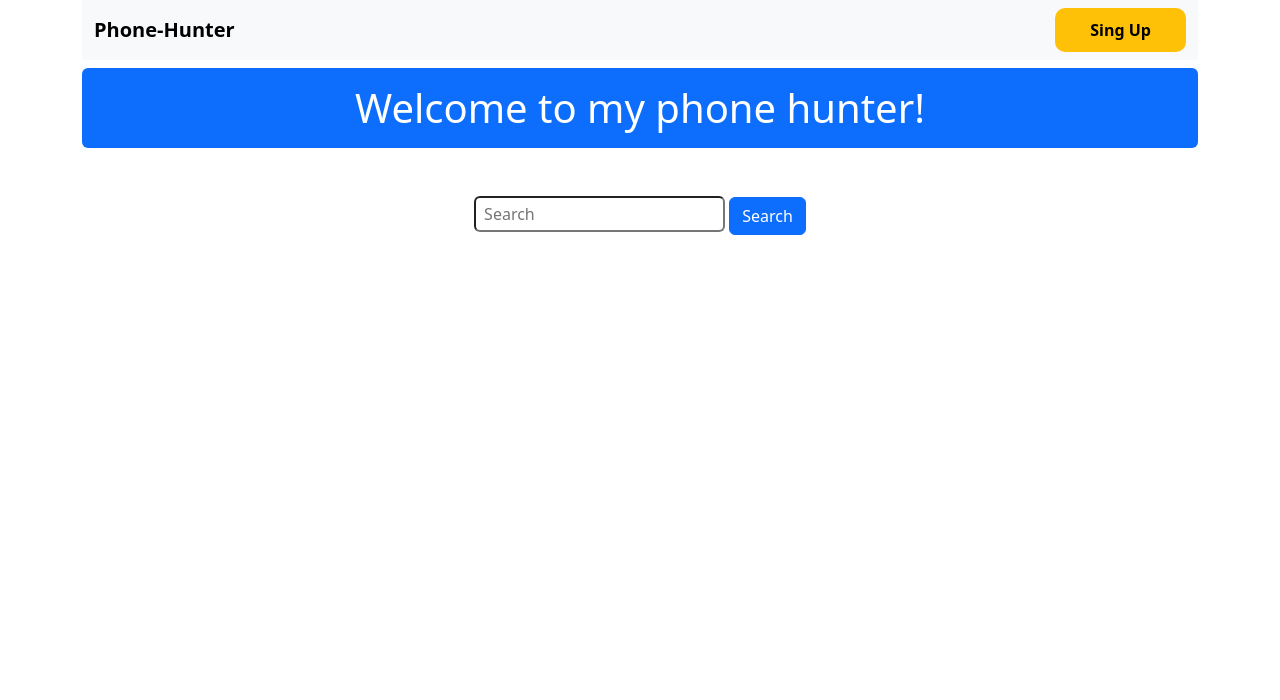
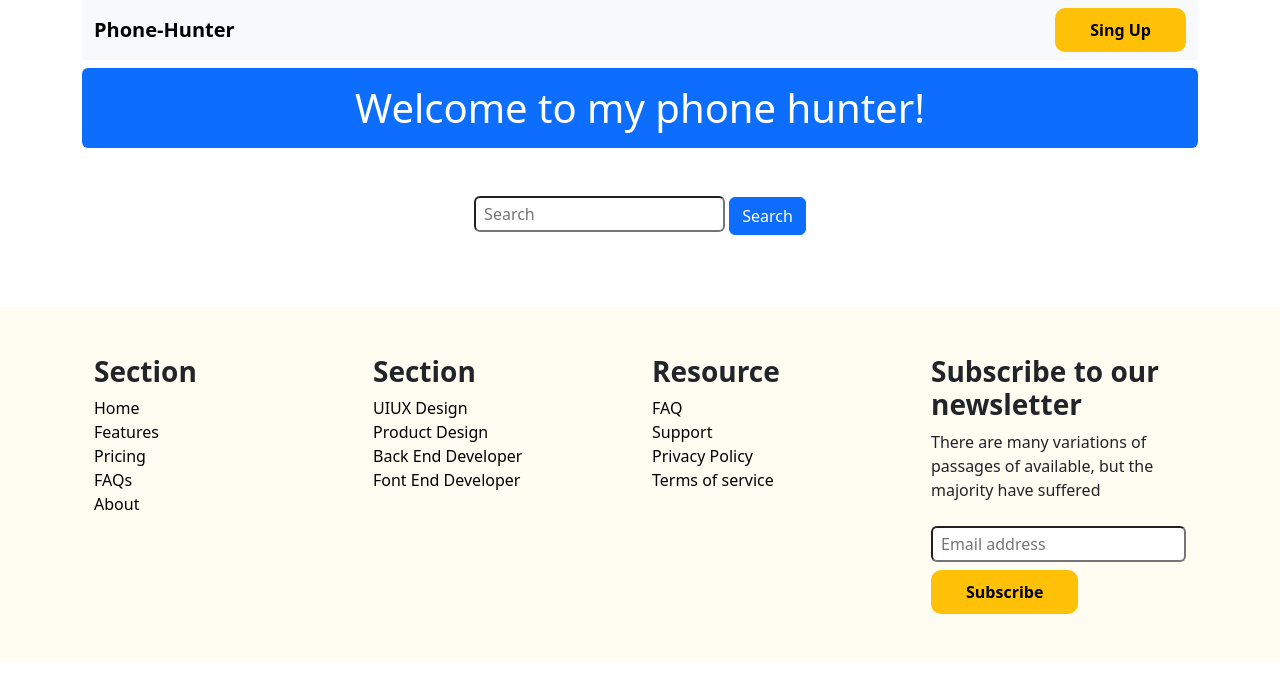
Before and after one commit to parvejpappu100/phone-hunter, a plain HTML site: page index.html in a window 1280 px wide. Drawn offline with nearby package versions, Linux system fonts and the light colour scheme; no server answers.

Commit message:
footer added

```diff
--- a/index.html
+++ b/index.html
@@ -7,8 +7,8 @@
     <link href="https://cdn.jsdelivr.net/npm/bootstrap@5.3.0-alpha1/dist/css/bootstrap.min.css" rel="stylesheet" integrity="sha384-GLhlTQ8iRABdZLl6O3oVMWSktQOp6b7In1Zl3/Jr59b6EGGoI1aFkw7cmDA6j6gD" crossorigin="anonymous">
     <link rel="stylesheet" href="styles/style.css">
   </head>
-  <body class="container-lg">
-    <header>
+  <body>
+    <header class="container-lg">
         <!--* nav bar  -->
         <nav class="navbar bg-body-tertiary">
             <div class="container-fluid">
@@ -20,7 +20,7 @@
           </nav>
           <h1 class="text-bg-primary text-center py-3 my-5 rounded mt-2">Welcome to my phone hunter!</h1>
     </header>
-    <main>
+    <main class="container-lg">
         <!--* Search Phones here  -->
         <section class="d-flex align-items-center justify-content-center my-5">
             <div>
@@ -65,6 +65,38 @@
               </div>
         </section>
     </main>
+    <footer class="mt-5 phone-hunter-footer">
+      <div class="row row-cols-2 row-cols-sm-2 row-cols-md-4 mx-auto py-5 container">
+          <div class="col">
+              <h3 class="fw-semibold">Section</h3>
+              <a href="">Home</a> <br>
+              <a href="">Features</a> <br>
+              <a href="">Pricing</a> <br>
+              <a href="">FAQs</a> <br>
+              <a href="">About</a>
+          </div>
+          <div class="col">
+              <h3 class="fw-semibold">Section</h3>
+              <a href="">UIUX Design</a> <br>
+              <a href="">Product Design</a> <br>
+              <a href="">Back End Developer</a> <br>
+              <a href="">Font End Developer</a>
+          </div>
+          <div class="col">
+              <h3 class="fw-semibold">Resource</h3>
+              <a href="">FAQ</a> <br>
+              <a href="">Support</a> <br>
+              <a href="">Privacy Policy</a> <br>
+              <a href="">Terms of service</a>
+          </div>
+          <div class="col">
+              <h3 class="fw-semibold">Subscribe to our newsletter</h3>
+              <p>There are many variations of passages of available, but the majority have suffered</p>
+              <input class="rounded-2 px-2 py-1 my-2 w-100" type="text" placeholder="Email address">
+              <button class="phone-hunter-btn">Subscribe</button>
+          </div>
+      </div>
+  </footer>
 
     <!--* Bootstrap JS File  -->
     <script src="https://cdn.jsdelivr.net/npm/bootstrap@5.3.0-alpha1/dist/js/bootstrap.bundle.min.js" integrity="sha384-w76AqPfDkMBDXo30jS1Sgez6pr3x5MlQ1ZAGC+nuZB+EYdgRZgiwxhTBTkF7CXvN" crossorigin="anonymous"></script>
--- a/styles/style.css
+++ b/styles/style.css
@@ -6,3 +6,10 @@
     border-radius: 10px;
     padding: 10px 35px;
 }
+.phone-hunter-footer{
+    background: rgba(255, 193, 7, 0.05);
+}
+.phone-hunter-footer .col a{
+    text-decoration: none;
+    color: black;
+}
```
